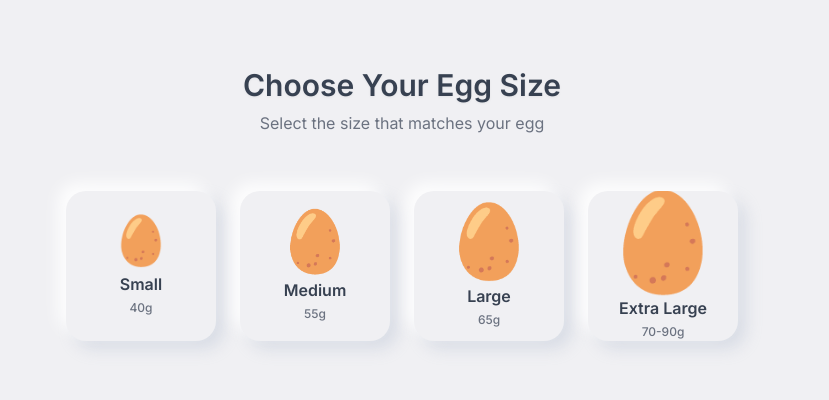
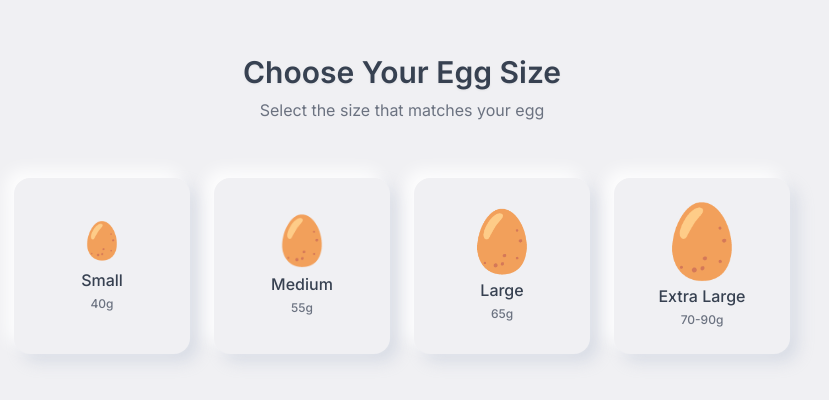
Before and after one commit to warmergroup/egg-timer, a Vue app: page / in a window 1280 px wide. Shown: the part 196-596 px from the top of the page, without its empty margins (238-1067 px from the left). Built offline with nearby package versions, Linux system fonts and the light colour scheme; no server answers.

Commit message:
update overlay, and spacing in size selector component

```diff
--- a/index.html
+++ b/index.html
@@ -35,7 +35,7 @@
     <!-- Additional Meta Tags -->
     <meta name="theme-color" content="#F0F0F3">
     <meta name="msapplication-TileColor" content="#F0F0F3">
-    <meta name="apple-mobile-web-app-capable" content="yes">
+    <meta name="mobile-web-app-capable" content="yes">
     <meta name="apple-mobile-web-app-status-bar-style" content="default">
     <meta name="apple-mobile-web-app-title" content="EggTimer">
 
--- a/src/App.vue
+++ b/src/App.vue
@@ -37,7 +37,7 @@ const addStructuredData = () => {
       "Mobile responsive design",
       "Free to use"
     ],
-    "screenshot": "https://eggtimer.sultonovdev.uz/eggtimer-logo.png",
+    "screenshot": "/eggtimer-logo.png",
     "softwareVersion": "1.0.0"
   })
 
--- a/src/components/EggSizeSelector.vue
+++ b/src/components/EggSizeSelector.vue
@@ -7,35 +7,36 @@
       <p class="text-gray-500">Select the size that matches your egg</p>
     </div>
 
-    <div class="grid grid-cols-2 md:grid-cols-4 gap-4 md:gap-6 w-full max-w-2xl">
+    <div class="grid grid-cols-2 md:grid-cols-4 gap-4 md:gap-6">
       <div v-for="size in eggSizes" :key="size.label" @click="selectSize(size)"
-        class="group relative cursor-pointer transition-all duration-500 ease-out">
+        class="group cursor-pointer transition-all duration-500 ease-out">
 
-        <!-- Egg Size Card -->
+        <!-- Egg Size Card - Same size as LevelSelector -->
         <div
-          class="relative w-full aspect-square rounded-neumorphic bg-neumorphic-light shadow-neumorphic-card hover:shadow-neumorphic-card-hover active:shadow-neumorphic-button-pressed transition-all duration-500 ease-out overflow-hidden">
+          class="relative w-40 h-40 md:w-44 md:h-44 rounded-card bg-neumorphic-light shadow-neumorphic-card hover:shadow-neumorphic-card-hover active:shadow-neumorphic-button-pressed transition-all duration-500 ease-out overflow-hidden">
 
           <!-- Egg Icon and Size Info -->
           <div class="absolute inset-0 flex flex-col items-center justify-center p-4">
             <div class="text-center">
-              <!-- Different egg sizes -->
-              <div v-if="size.label === 'Small'" class="text-4xl md:text-5xl mb-2">🥚</div>
-              <div v-else-if="size.label === 'Medium'" class="text-5xl md:text-6xl mb-2">🥚</div>
-              <div v-else-if="size.label === 'Large'" class="text-6xl md:text-7xl mb-2">🥚</div>
-              <div v-else-if="size.label === 'Extra Large'" class="text-7xl md:text-8xl mb-2">🥚</div>
+              <!-- Different egg sizes - Same proportions as LevelSelector -->
+              <div v-if="size.label === 'Small'" class="text-3xl md:text-4xl mb-2">🥚</div>
+              <div v-else-if="size.label === 'Medium'" class="text-4xl md:text-5xl mb-2">🥚</div>
+              <div v-else-if="size.label === 'Large'" class="text-5xl md:text-6xl mb-2">🥚</div>
+              <div v-else-if="size.label === 'Extra Large'" class="text-6xl md:text-7xl mb-2">🥚
+              </div>
 
               <!-- Size Label -->
-              <div class="text-sm md:text-base font-bold text-gray-700 mb-1">{{ size.label }}</div>
+              <div class="text-sm md:text-base font-medium text-gray-700 text-center mb-1">{{ size.label }}</div>
 
               <!-- Weight Info -->
               <div class="text-xs text-gray-500 font-medium">{{ size.weight }}</div>
             </div>
           </div>
 
-          <!-- Selection Check - Soft egg yolk color -->
+          <!-- Selection Check - Same size as LevelSelector -->
           <div v-if="selectedSize?.label === size.label"
-            class="absolute top-3 right-3 w-8 h-8 rounded-full bg-amber-300 flex items-center justify-center shadow-lg animate-scale-bounce">
-            <svg class="w-5 h-5 text-amber-800" fill="currentColor" viewBox="0 0 20 20">
+            class="absolute top-2 right-2 w-6 h-6 bg-amber-300 rounded-full flex items-center justify-center shadow-neumorphic-soft">
+            <svg class="w-4 h-4 text-amber-800" fill="currentColor" viewBox="0 0 20 20">
               <path fill-rule="evenodd"
                 d="M16.707 5.293a1 1 0 010 1.414l-8 8a1 1 0 01-1.414 0l-4-4a1 1 0 011.414-1.414L8 12.586l7.293-7.293a1 1 0 011.414 0z"
                 clip-rule="evenodd" />
```
Also changed, not shown: public/manifest.json.
